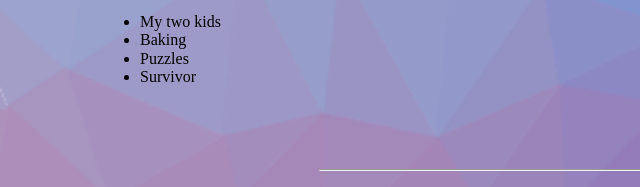
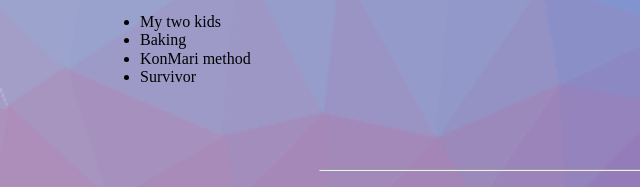
Before and after one commit to PZillah/portfolio, a plain HTML site: page index.html in a window 1280 px wide. Shown: the part 753-940 px from the top of the page, 0-640 px from the left. Drawn offline with nearby package versions, Linux system fonts and the light colour scheme; a script that the page names is missing.

Commit message:
Update index.html

```diff
--- a/index.html
+++ b/index.html
@@ -43,7 +43,7 @@
             <ul>
               <li>My two kids</li>
               <li>Baking</li>
-              <li>Puzzles</li>
+              <li>KonMari method</li>
               <li>Survivor</li>
             </ul>
             </p>
```
